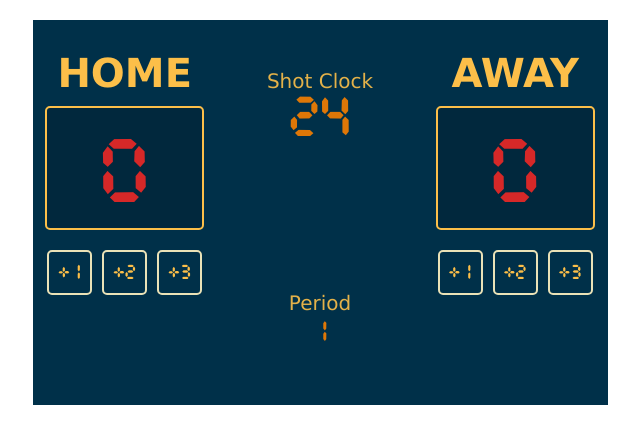
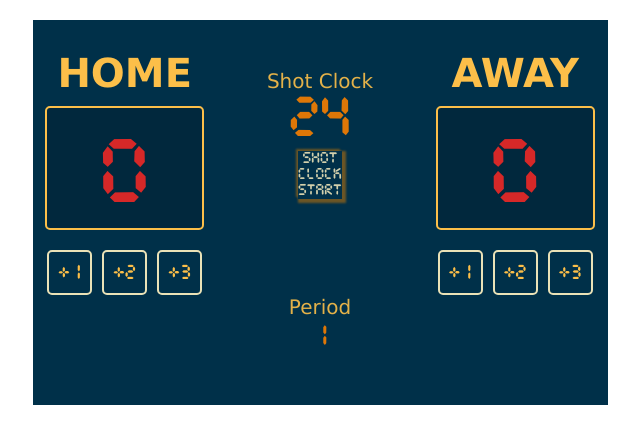
Before and after one commit to sergcbravo/Scrimba-Frontend-Projects, a website built with Vite: page bball_scoreboard-scrimba-project/index.html in a window 1280 px wide. Shown: the whole page, without its empty margins (320-960 px from the left). Built offline with nearby package versions, Linux system fonts and the light colour scheme.

Commit message:
Added a 24 second shot-clock feature along with a div disguised as a button, used javascript to implement the timing feature

```diff
--- a/bball_scoreboard-scrimba-project/index.css
+++ b/bball_scoreboard-scrimba-project/index.css
@@ -27,7 +27,6 @@ body {
     width: 155px;
     height: fit-content;
     margin-bottom: 70px;
-
 }
 
 h3 {
@@ -40,7 +39,7 @@ h3 {
 
 .score-home,
 .score-away {
-    margin: 10px; /* Adjusted margin for better spacing */
+    margin: 10px;
     background-color: #01283d;
     display: flex;
     flex-direction: column;
@@ -164,3 +163,24 @@ button {
     margin: 0;
     cursor: pointer;
 }
+
+.shot-clock-btn {
+    display: flex;
+    flex-direction: column;
+    justify-content: center;
+    align-items: center;
+    cursor: pointer;
+    margin: 0;
+    box-shadow: 2px 2px 2px 2px #775a22, -2px -2px 2px #775a22;
+}
+
+p {
+    font-size: 14px;
+    display: flex;
+    flex-direction: column;
+    justify-content: center;
+    align-items: center;
+    text-align: center;
+    color: #eae2b7;
+    margin: 0;
+}
--- a/bball_scoreboard-scrimba-project/index.html
+++ b/bball_scoreboard-scrimba-project/index.html
@@ -24,6 +24,11 @@
             <div id="shot-clock-container">
                 <div id="shot-clock">Shot Clock</div>
                 <div id="shot-clock-number">24</div>
+                <div id onclick="shotClockStart()" class="shot-clock-btn">
+                <p>Shot</p>
+                <p>Clock</p>
+                <p>Start</p>
+              </div>
             </div>
             <div id="period-container">
                 <div id="period-text">Period</div>
--- a/bball_scoreboard-scrimba-project/index.js
+++ b/bball_scoreboard-scrimba-project/index.js
@@ -1,5 +1,7 @@
 let homePoints = 0;
 let awayPoints = 0;
+let shotClockIsRunning = false;
+let shotClockTime = 24;
 
 document.getElementById('home-points-text').textContent = homePoints;
 document.getElementById('away-points-text').textContent = awayPoints;
@@ -33,3 +35,23 @@ function add3PointsAway() {
   awayPoints += 3;
   document.getElementById('away-points-text').textContent = awayPoints;
 }
+
+function shotClockStart() {
+  if(!shotClockIsRunning) {
+    shotClockTime = true;
+    shotClockTime = 24; // Reset to start time
+    document.getElementById('shot-clock-number').textContent = shotClockTime; // Initial display update
+
+    let timerInterval = setInterval(() => {
+      shotClockTime -=1; // Decrement time
+      document.getElementById('shot-clock-number').textContent = shotClockTime; // Update display
+
+      if (shotClockTime <= 0) {
+        clearInterval(timerInterval); // Stop the countdown
+        shotClockIsRunning = false;
+        // Change the color to red
+        document.getElementById('shot-clock-number').style.color = 'red';
+      }
+    }, 1000); // Update every second
+  }
+}
```
